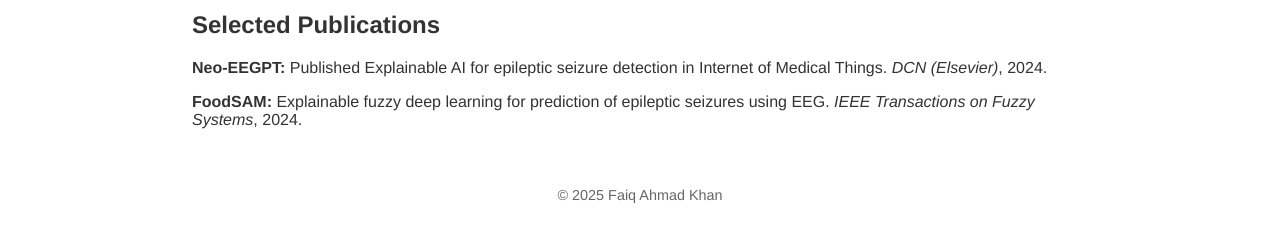
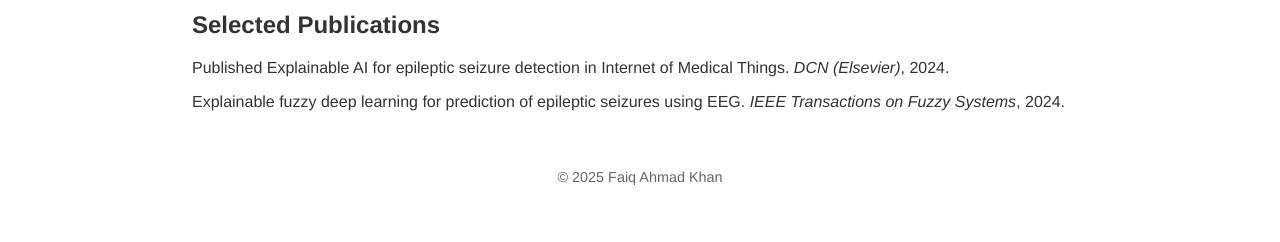
Before and after one commit to faiqkhanpak/Profile, a plain HTML site: page index.html in a window 1280 px wide. Shown: the part 504-746 px from the top of the page. Drawn offline with Linux system fonts and the light colour scheme.

Commit message:
Update index.html

```diff
--- a/index.html
+++ b/index.html
@@ -45,8 +45,8 @@
   <!-- Publications -->
   <section id="publications">
     <h2>Selected Publications</h2>
-    <p><strong>Neo-EEGPT:</strong> Published Explainable AI for epileptic seizure detection in Internet of Medical Things. <i>DCN (Elsevier)</i>, 2024.</p>
-    <p><strong>FoodSAM:</strong> Explainable fuzzy deep learning for prediction of epileptic seizures using EEG. <i>IEEE Transactions on Fuzzy Systems</i>, 2024.</p>
+    <p>Published Explainable AI for epileptic seizure detection in Internet of Medical Things. <i>DCN (Elsevier)</i>, 2024.</p>
+    <p>Explainable fuzzy deep learning for prediction of epileptic seizures using EEG. <i>IEEE Transactions on Fuzzy Systems</i>, 2024.</p>
   </section>
 
   <footer>
```
